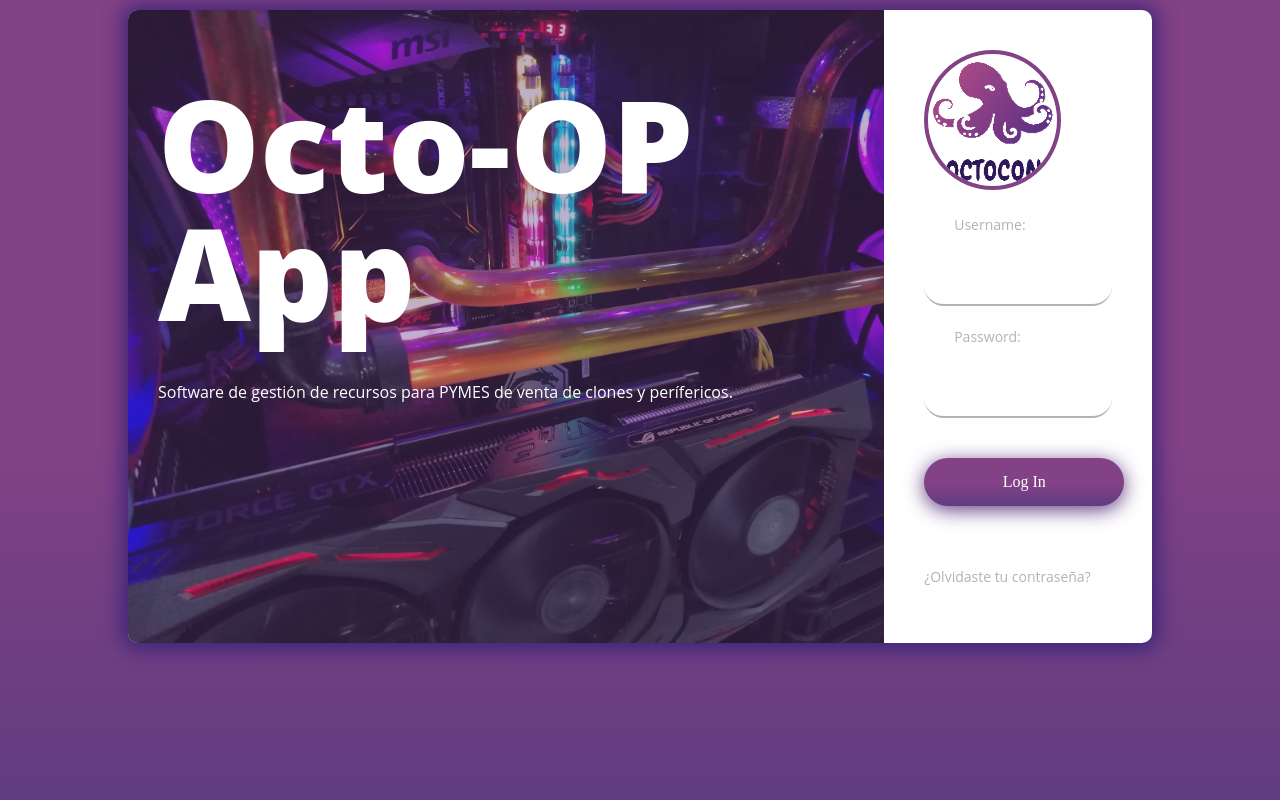
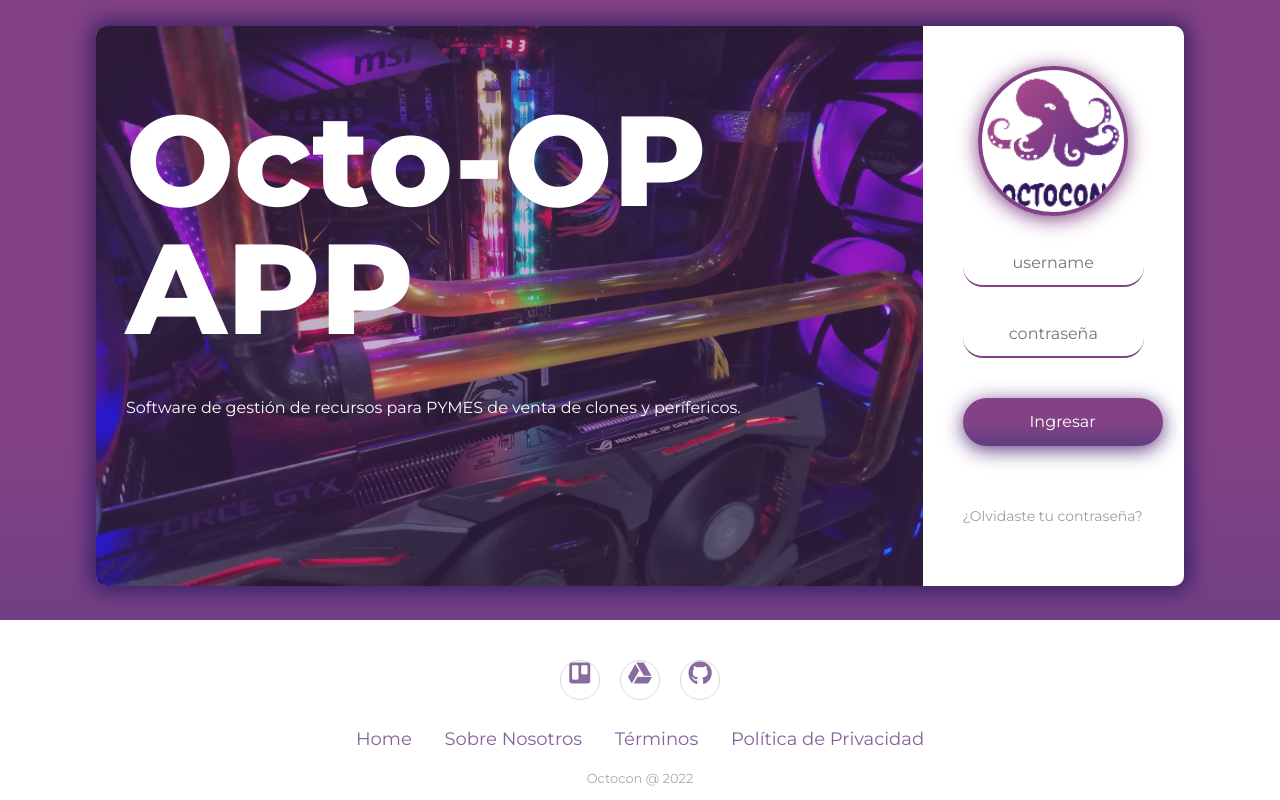
Before and after one commit to ClonesAPP/CA-BackEnd, a Django app: page /accounts/login/ in a window 1280 px wide. Run offline with Django 4.2, Linux system fonts and the light colour scheme; some libraries are stand-ins or nearby versions.

Commit message:
Syling the views

```diff
--- a/backend/api/templates/api/create_quotation.html
+++ b/backend/api/templates/api/create_quotation.html
@@ -2,7 +2,7 @@
 
 {% block content %}
 
-<div>
+<div class="main">
     <form method="POST" action="">
         {% csrf_token %}
         {{form.as_p}}
--- a/backend/static/css/login_style.css
+++ b/backend/static/css/login_style.css
@@ -1,9 +1,11 @@
+@import url('https://fonts.googleapis.com/css?family=Montserrat:400,800');
+
 body {
     background-image: linear-gradient(180deg, #824285 55%, #613c81 100%);
     background-size: cover;
     background-repeat: no-repeat;
     background-attachment: fixed;
-    font-family: "Open Sans", sans-serif;
+    font-family: 'Montserrat', sans-serif;
     color: #333333;
 }
 
@@ -11,7 +13,7 @@ body {
 .form-style input[type="password"],
 .form-style button[type="lsubmit"],
 .form-style button[type="rsubmit"] {
-    font-family: 'sans-serif';
+    font-family: inherit;
     border: 20px;
     background: white;
     display: block;
@@ -30,20 +32,15 @@ body {
     background: #613c81;
 }
 .circular-landscape{
-    display: inline-block;
+    display: block;
     position: relative;
-    overflow: hidden;
-    border-radius: 50%;
-    border: 4px solid #824285;
-}
-.circular-landscape a{
-    margin: auto;
-    display: block;
+    overflow: visible !important;
 }
 
 .box-form {
-    margin: 10 auto;
-    width: 80%;
+    margin: 2% auto;
+    width: 85%;
+    height: 70%;
     background: #FFFFFF;
     border-radius: 10px;
     overflow: hidden;
@@ -51,7 +48,7 @@ body {
     flex: 1 1 100%;
     align-items: stretch;
     justify-content: space-between;
-    box-shadow: 0 0 20px 6px #090b6f85;
+    box-shadow: 0 0 20px 6px #03054d85;
 }
 @media (max-width: 980px) {
     .box-form {
@@ -86,23 +83,7 @@ body {
     margin-top: 40px;
     margin-bottom: 20px;
 }
-.box-form .left .overlay span p {
-    margin-top: 30px;
-    font-weight: 900;
-}
-.box-form .left .overlay span a {
-    background: #824285;
-    color: #FFFFFF;
-    margin-top: 10px;
-    padding: 14px 50px;
-    border-radius: 100px;
-    display: inline-block;
-    box-shadow: 0 3px 6px 1px #042d4657;
-}
-.box-form .left .overlay span a:last-child {
-    background: #824285;
-    margin-left: 30px;
-}
+
 .box-form .right {
     padding: 40px;
     overflow: hidden;
@@ -112,13 +93,10 @@ body {
         width: 100%;
     }
 }
-.box-form .right h5 {
-    font-size: 6vmax;
-    line-height: 0;
-}
+
 .box-form .right p {
     font-size: 14px;
-    color: #B0B3B9;
+    color: #9b9ea3;
 }
 .box-form .right .inputs {
     overflow: hidden;
@@ -130,17 +108,18 @@ body {
     font-size: 16px;
     border: none;
     outline: none;
-    border-bottom: 2px solid #B0B3B9;
+    border-bottom: 2px solid #824285;
 }
-.box-form .right .remember-me--forget-password {
-    display: flex;
-    justify-content: space-between;
-    align-items: center;
-}
-.box-form .right .remember-me--forget-password input {
-    margin: 0;
-    margin-right: 7px;
-    width: auto;
+.box-form .right .circular-landscape a img{
+    margin: auto;
+    display: block;
+    border-radius: 50%;
+    width: 150px;
+    height: 150px;
+    max-width: 100%;
+    max-height: 100%;
+    border: 4px solid #824285;
+    box-shadow: 0px 3px 20px 0px #824285;
 }
 .box-form .right button {
     color: #fff;
@@ -149,17 +128,72 @@ body {
     border-radius: 50px;
     display: inline-block;
     border: 0;
-    outline: 0;
+    outline: 1;
     box-shadow: 0px 4px 20px 0px #613c81;
     background-image: linear-gradient(180deg, #824285 55%, #613c81 100%);
 }
 
-label {
-    display: block;
-    position: relative;
-    margin-left: 30px;
+.footer-basic{
+    padding: 40px 0;
+    background-color: #FFFFFF;
+    color: #613c81;
+    position:fixed;
+    left:0px;
+    bottom:0px;
+    height: 180px;
+    width:100%
 }
 
-label input[type="checkbox"] {
-    display: none;
+.footer-basic ul{
+    padding: 0;
+    list-style: none;
+    text-align: center;
+    font-size: 18px;
+    line-height: 1.6;
+    margin-bottom: 0;
 }
+
+.footer-basic li{
+    padding: 0 10px;
+}
+
+.footer-basic ul a{
+    color: inherit;
+    text-decoration: none;
+    opacity: 0.8;
+}
+
+.footer-basic ul a:hover{
+    opacity: 1;
+}
+
+.footer-basic .social{
+    text-align: center;
+    padding-bottom: 25px;
+}
+
+.footer-basic .social >a{
+    font-size: 24px;
+    width: 40px;
+    height: 40px;
+    line-height: 40px;
+    display: inline-block;
+    text-align: center;
+    border-radius: 50%;
+    border: 1px solid #ccc;
+    margin: 0 8px;
+    color: inherit;
+    opacity: 0.75;
+}
+
+.footer-basic .social > a:hover{
+    opacity: 0.9;
+}
+
+.footer-basic .copyright{
+    margin-top: 15px;
+    text-align: center;
+    font-size: 13px;
+    color: #aaa;
+    margin-bottom: 0;
+}
--- a/backend/templates/registration/login.html
+++ b/backend/templates/registration/login.html
@@ -5,9 +5,8 @@
     integrity="sha384-BmbxuPwQa2lc/FVzBcNJ7UAyJxM6wuqIj61tLrc4wSX0szH/Ev+nYRRuWlolflfl" crossorigin="anonymous">
 
 <link rel="shortcut icon" type="image/png" href="{% static 'images/logo.png' %}"/>
-
 <link href="{% static 'css/login_style.css' %}" rel="stylesheet">
-
+<script src="https://kit.fontawesome.com/d9e2990509.js" crossorigin="anonymous"></script>
 <!--
 <form method="post" class="form-box">
     <a class="navbar-brand" href="{% url 'home' %}"><img class="logo" src="{% static 'images/logo.png' %}" alt=""></a>
@@ -17,33 +16,52 @@
     <button type="lsubmit"> Log In</button>
 </form>
 -->
+<title>Octo-OP</title>
 <body>
     <div class="box-form">
         <div class="left">
             <div class="overlay">
-                <h1>Octo-OP App</h1>
+                <h1>Octo-OP APP</h1>
                 <br>
-                <p>Software de gestión de recursos para PYMES de venta de clones y perífericos.
-                </p>
+                <p>Software de gestión de recursos para PYMES de venta de clones y perífericos.</p>
             </div>
         </div>
 
         <div class="right">
             <div class="circular-landscape">
-                <a href="{% url 'home' %}"><img class="logo" src="{% static 'images/logo.png' %}" alt=""></a>
+                <a href="{% url 'home' %}"><img src="{% static 'images/logo.png' %}" alt=""></a>
             </div>
-            <br><br>
-            <form method="post" class="form-style">
+
+            <form method="post"  class="form-style">
                 {% csrf_token %}
-                {{ form.as_p }}
-
-                <button type="lsubmit"> Log In</button>
+                <div class="inputs">
+                    <input type="text" name="username" placeholder="username">
+                    <input type="password" name="password" placeholder="contraseña">
+                </div>
+                <button type="lsubmit">Ingresar</button>
                 <br><br>
             </form>
 			<p>¿Olvidaste tu contraseña?</p>
         </div>
         <br>
     </div>
+
+    <div class="footer-basic">
+        <footer>
+            <div class="social">
+                <a href="https://trello.com/b/FfTJrhx8/scrum"><i class="fa-brands fa-trello"></i></a>
+                <a href="https://drive.google.com/drive/folders/1NzspjYBQ2xsJGLiwYThu2F4JfdsBm4ZF?usp=sharing"><i class="fa-brands fa-google-drive"></i></a>
+                <a href="https://github.com/ClonesAPP/CA-BackEnd"><i class="fa-brands fa-github"></i></a>
+            </div>
+            <ul class="list-inline">
+                <li class="list-inline-item"><a href="#">Home</a></li>
+                <li class="list-inline-item"><a href="#">Sobre Nosotros</a></li>
+                <li class="list-inline-item"><a href="#">Términos</a></li>
+                <li class="list-inline-item"><a href="">Política de Privacidad</a></li>
+            </ul>
+            <p class="copyright">Octocon @ 2022</p>
+        </footer>
+    </div>
 </body>
 
 {% endblock %}
```
Also changed, not shown: backend/api/templates/api/home.html (+4 -17 lines), backend/api/templates/api/quotations.html (added, +25 -0 lines), backend/static/css/navbar.css (deleted, +0 -16 lines), backend/static/css/sidebar.css (added, +32 -0 lines), backend/templates/main.html (+11 -5 lines), backend/templates/navbar.html (+20 -4 lines). Lines whose indentation alone changed are shown as unchanged.
